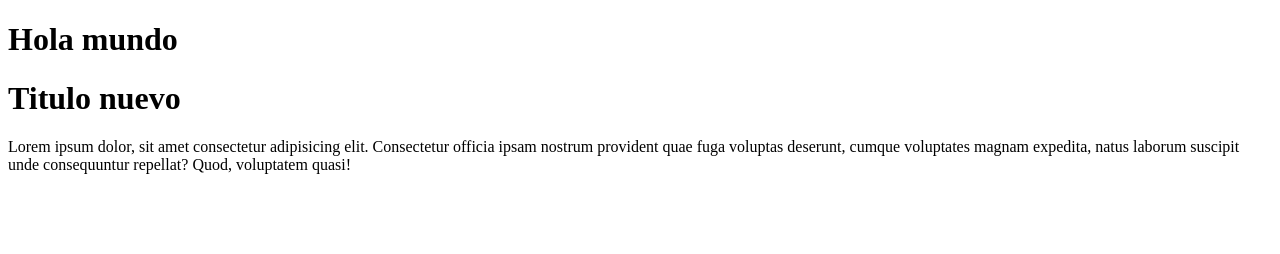
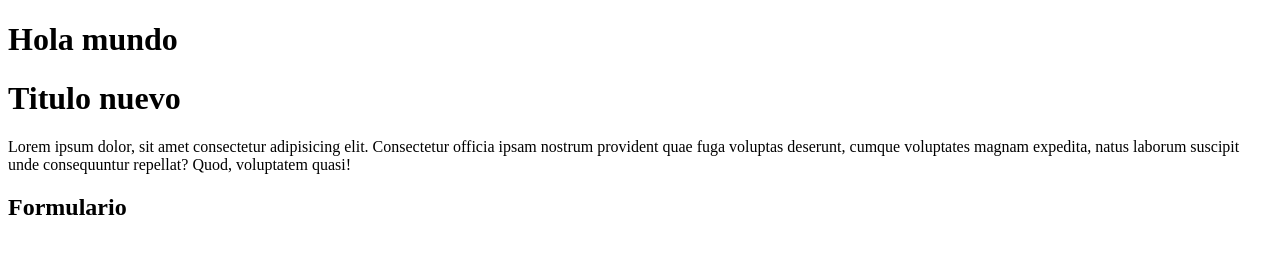
Before and after one commit to VictorVillazante/curso_github_prueba, a plain HTML site: page index.html in a window 1280 px wide. Drawn offline with Linux system fonts and the light colour scheme.

Commit message:
coloca formulario

```diff
--- a/index.html
+++ b/index.html
@@ -9,5 +9,8 @@
     <h1>Hola mundo</h1>
     <h1>Titulo nuevo</h1>
     <p>Lorem ipsum dolor, sit amet consectetur adipisicing elit. Consectetur officia ipsam nostrum provident quae fuga voluptas deserunt, cumque voluptates magnam expedita, natus laborum suscipit unde consequuntur repellat? Quod, voluptatem quasi!</p>
+    <form action="" name="form">
+        <h2>Formulario</h2>
+    </form>
 </body>
 </html>
```
